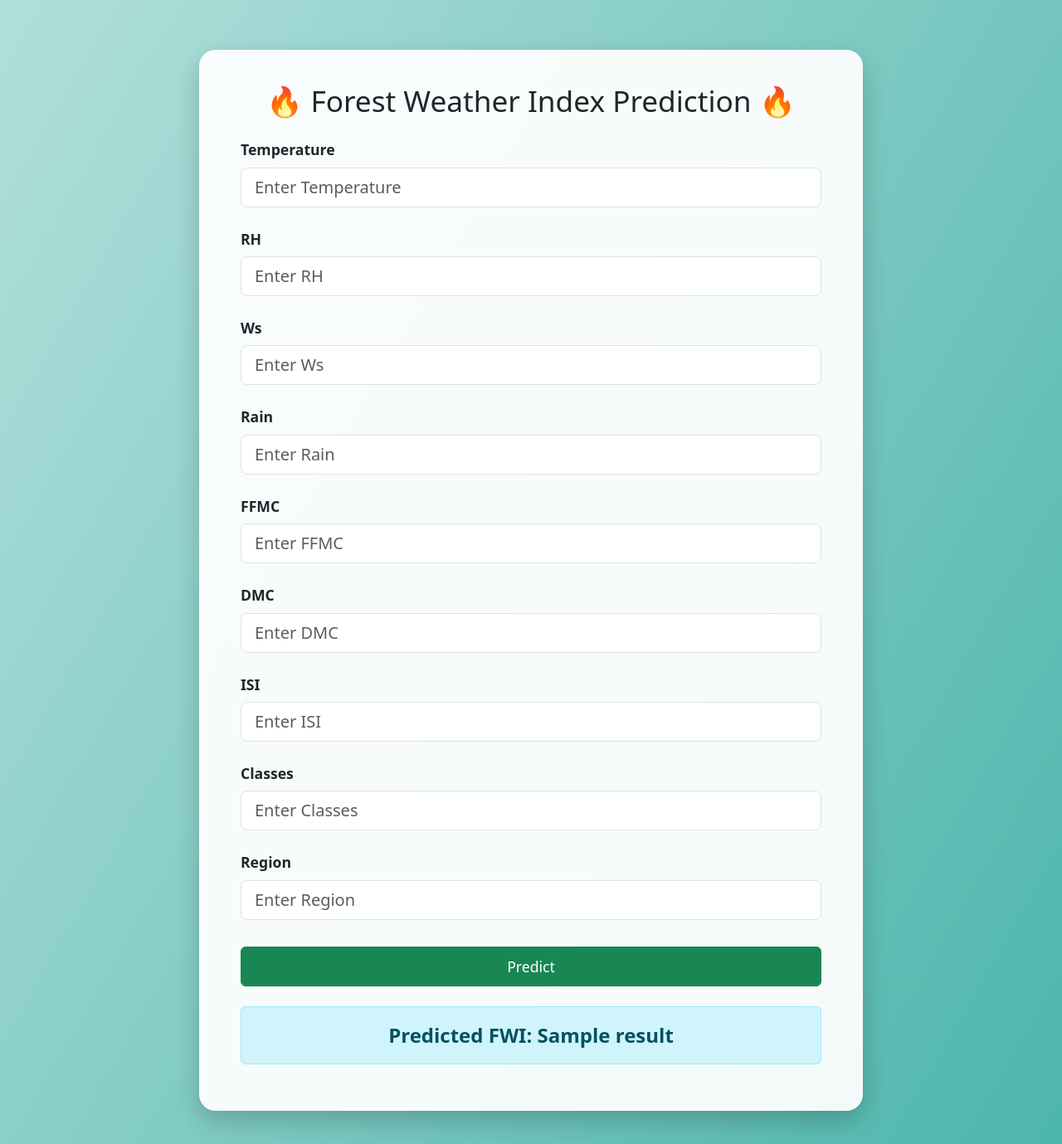
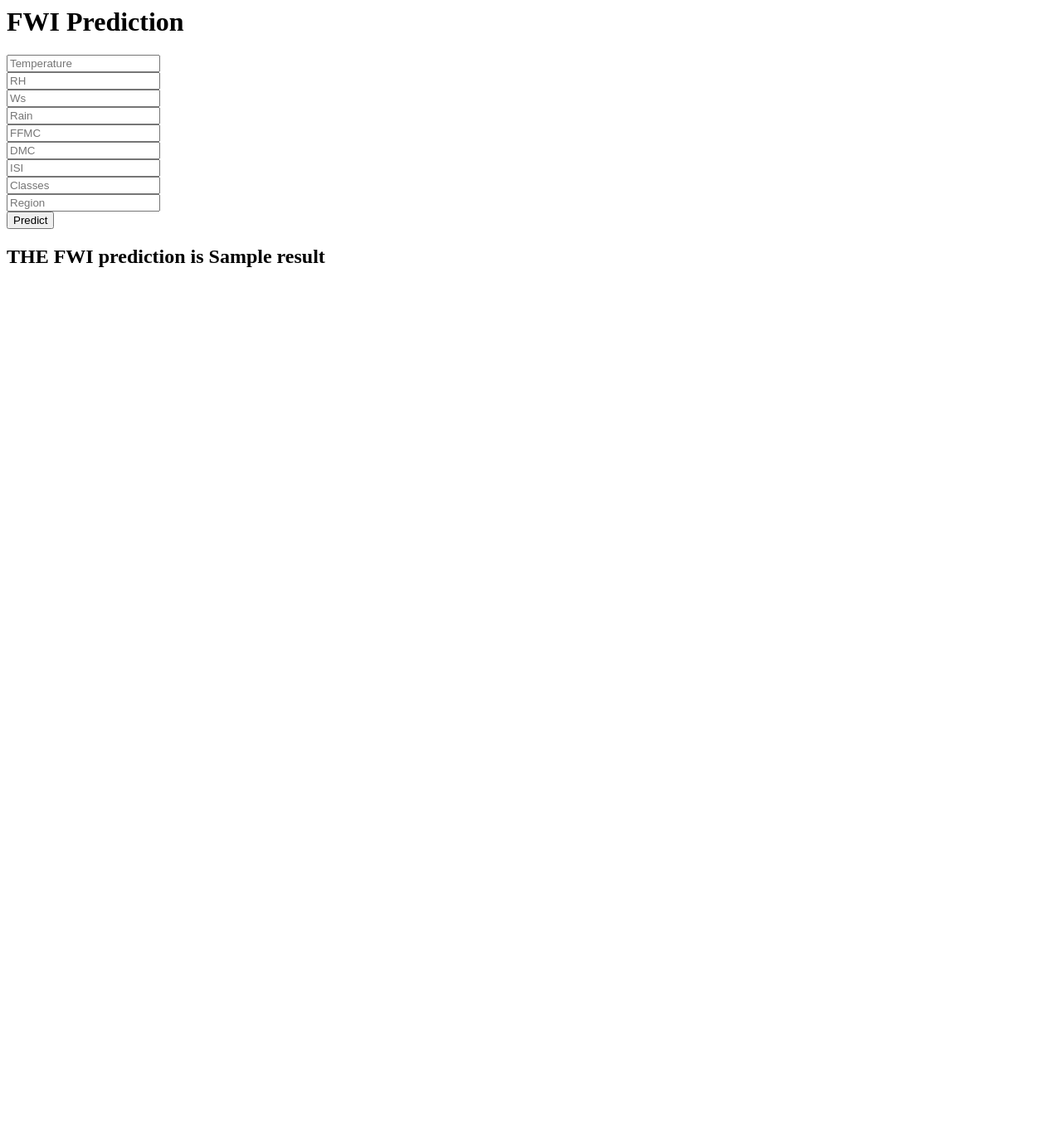
Before and after one commit to aniketsinha010/Project1-Regression, a Flask app: template templates/home.html in a window 1280 px wide. Shown: the whole page at 83% size. After the commit the page ends 322 px from the top, so only its background shows below. Run offline with Flask 3, Linux system fonts and the light colour scheme; the template is opened without the code that fills it: most values are stand-ins (such as "Sample title", 1, 10 or a date in 2020); parts of the project's set-up code (start-up, migrations or seed data) failed here and were passed over.

Commit message:
removed decorations

```diff
--- a/templates/home.html
+++ b/templates/home.html
@@ -1,56 +1,26 @@
-<!DOCTYPE html>
-<html lang="en">
-<head>
-    <meta charset="UTF-8">
-    <title>FWI Prediction</title>
-    <link href="https://cdn.jsdelivr.net/npm/bootstrap@5.3.3/dist/css/bootstrap.min.css" rel="stylesheet">
-    <style>
-        body {
-            background: linear-gradient(120deg, #b2dfdb, #4db6ac);
-            min-height: 100vh;
-            font-size: 1.2rem;
-        }
-        .container {
-            max-width: 800px;
-            background: #ffffffee;
-            padding: 40px 50px;
-            border-radius: 20px;
-            box-shadow: 0 12px 30px rgba(0, 0, 0, 0.2);
-            margin-top: 60px;
-            margin-bottom: 40px;
-        }
-        .form-label {
-            font-weight: 600;
-            font-size: 1.1rem;
-        }
-        h2 {
-            font-size: 2.2rem;
-        }
-        .btn {
-            font-size: 1.1rem;
-            padding: 10px;
-        }
-    </style>
-</head>
+<html>
 <body>
-    <div class="container">
-        <h2 class="mb-4 text-center text-dark">🔥 Forest Weather Index Prediction 🔥</h2>
+    <div class="login">
+       <h1>FWI Prediction</h1>
 
-        <form action="{{ url_for('predict_datapoint') }}" method="post">
-            {% for field in ['Temperature', 'RH', 'Ws', 'Rain', 'FFMC', 'DMC', 'ISI', 'Classes', 'Region'] %}
-                <div class="mb-4">
-                    <label for="{{ field }}" class="form-label">{{ field }}</label>
-                    <input type="text" class="form-control form-control-lg" name="{{ field }}" placeholder="Enter {{ field }}" required>
-                </div>
-            {% endfor %}
-            <button type="submit" class="btn btn-success w-100 mt-2">Predict</button>
-        </form>
+        <!-- Main Input For Receiving Query to our ML -->
+       <form action="{{ url_for('predict_datapoint')}}" method="post">
+         <input type="text" name="Temperature" placeholder="Temperature" required="required" /><br>
+           <input type="text" name="RH" placeholder="RH" required="required" /><br>
+           <input type="text" name="Ws" placeholder="Ws" required="required" /><br>
+           <input type="text" name="Rain" placeholder="Rain" required="required" /><br>
+           <input type="text" name="FFMC" placeholder="FFMC" required="required" /><br>
+           <input type="text" name="DMC" placeholder="DMC" required="required" /><br>
+           <input type="text" name="ISI" placeholder="ISI" required="required" /><br>
+           <input type="text" name="Classes" placeholder="Classes" required="required" /><br>
+           <input type="text" name="Region" placeholder="Region" required="required" /><br>
 
-        {% if result %}
-        <div class="alert alert-info text-center mt-4 fs-4">
-            <strong>Predicted FWI: {{ result }}</strong>
-        </div>
-        {% endif %}
-    </div>
+
+
+           <button type="submit" class="btn btn-primary btn-block btn-large">Predict</button>
+       </form>
+    <h2>
+       THE FWI prediction is {{result}}
+    </h2>
 </body>
 </html>
```
Also changed, not shown: templates/index.html (+1 -16 lines).
